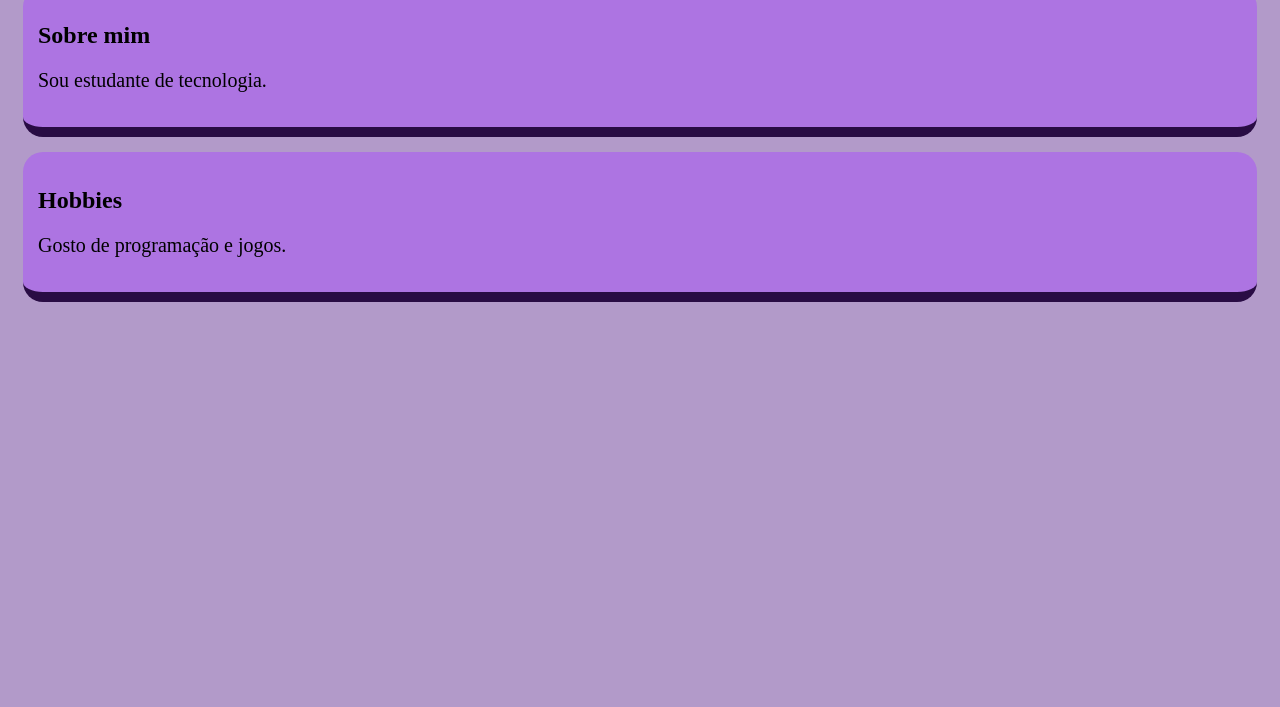
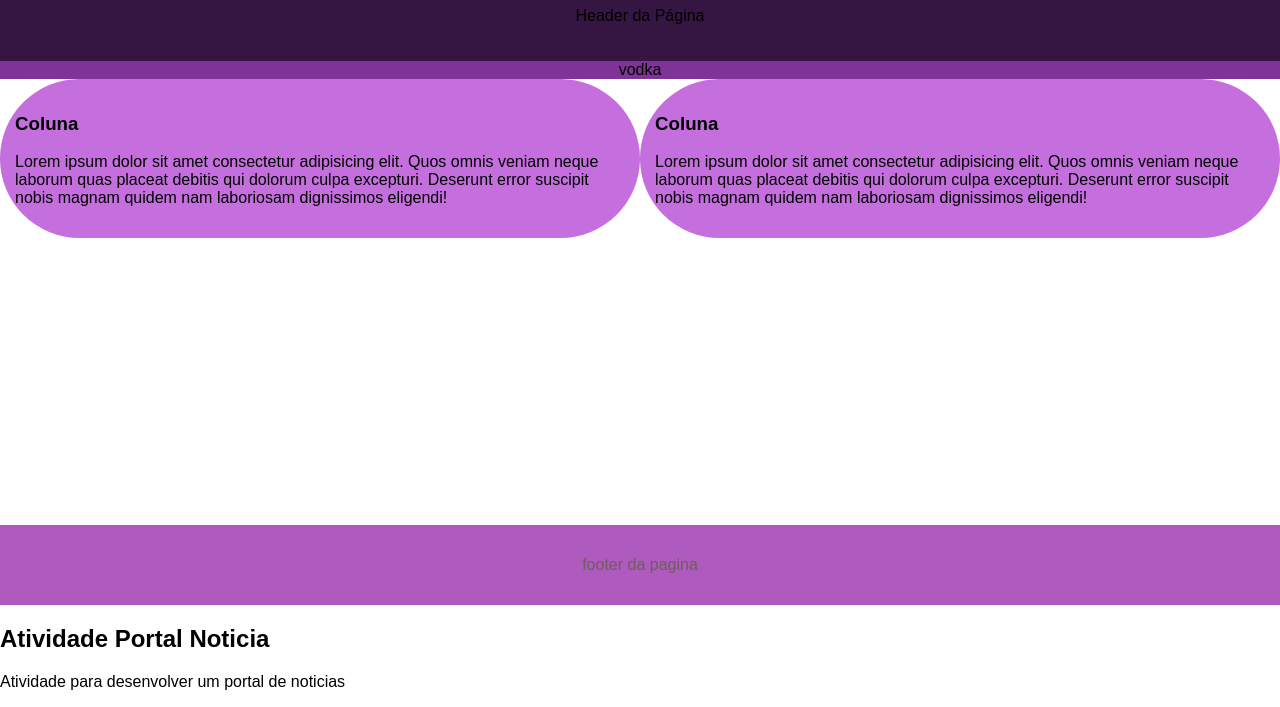
Before and after one commit to mtrindadebarbosa3-design/Portifolio-Mickeany, a plain HTML site: page index.html in a window 1280 px wide. Shown: the part 93-800 px from the top of the page. Drawn offline with Linux system fonts and the light colour scheme.

Commit message:
subindo atividade

```diff
--- a/index.html
+++ b/index.html
@@ -1,55 +1,97 @@
 <!DOCTYPE html>
-<html lang="en">
-
+<html lang="pt-br">
 <head>
     <meta charset="UTF-8">
     <meta name="viewport" content="width=device-width, initial-scale=1.0">
-    <title>Minha Página</title>
-
+    <title>Pato</title>
     <style>
-        body{
-            background-color: rgb(178, 154, 201);
-
-        }
-
-        h1{
-            color: rgb(92, 26, 26);
+        .header{
+            background-color: rgb(53, 21, 66);
+            padding: 20px;
             text-align: center;
         }
 
-        p{
-            font-size: 20px;
+        *{
+            box-sizing: border-box;
         }
 
-        div{
-            background-color: rgb(173, 116, 226);
-            padding: 15px;
-            margin: 15px;
-            border-bottom: 10px solid rgb(41, 12, 68);
-            border-radius: 20px;
-            transition: 0.1s;
+        body{
+            margin: 0;
+            min-height: 100vh;
+            display: flex;
+            flex-direction: column;
+            font-family: sans-serif;
         }
 
-        div:hover{
-            box-shadow: 5px 10px rgb(74, 51, 117);
+        .Menu{
+            background-color: rgb(127, 51, 150);
+            text-align: center;
+            overflow: hidden;
+            border-width: 100;
         }
 
-        h1:hover{
-            color: blueviolet;
+        .Menu a{
+            color: rgb(0, 0, 0);
+            padding: 14px 16px;
+        }
+
+        .Conteudo{
+            flex: 1;
+        }
+
+        .Coluna{
+            float: left;
+            padding:15px ;
+            width: 50%;
+            border-width: 100;
+            background-color: rgb(197, 111, 223);
+            border-radius: 200px;
+        }
+
+        .footer{
+            background-color: rgb(174, 90, 190);
+            color: rgb(112, 93, 93);
+            text-align: center;
+            padding: 15px;
+            clear: both;
+        }
+
+        a{
+            text-decoration: none;
+            color: black;
         }
     </style>
 </head>
+<body>
+    <div class="header">
+        <h1> Catálogo de Produtos</h1>
+        <p>Header da Página</p>
+    </div>
 
-<body>
-    <h1>Bem-vindo ao meu site</h1>
-    <div>
-        <h2>Sobre mim</h2>
-        <p>Sou estudante de tecnologia.</p>
+    <div class="Menu">
+        <a>vodka</a>
     </div>
-    <div>
-        <h2>Hobbies</h2>
-        <p>Gosto de programação e jogos.</p>
+
+    <div class="Conteudo">
+        <div class="Coluna">
+            <h3>Coluna</h3>
+            <p>Lorem ipsum dolor sit amet consectetur adipisicing elit. Quos omnis veniam neque laborum quas placeat debitis qui dolorum culpa excepturi. Deserunt error suscipit nobis magnam quidem nam laboriosam dignissimos eligendi!</p>
+        </div>
+        <div class="Coluna">
+            <h3>Coluna</h3>
+            <p>Lorem ipsum dolor sit amet consectetur adipisicing elit. Quos omnis veniam neque laborum quas placeat debitis qui dolorum culpa excepturi. Deserunt error suscipit nobis magnam quidem nam laboriosam dignissimos eligendi!</p>
+        </div>
     </div>
+
+    <div class="footer">
+        <p>footer da pagina</p>
+    </div>
+    <a href="atividades/portalnoticias.html">
+        <div>
+            <h2>Atividade Portal Noticia</h2>
+            <p>Atividade para desenvolver um portal de noticias</p>
+        </div>
+    </a>
+
 </body>
-
-</html
+</html>
```
Also changed, not shown: atividades/caralogoprodutos.html (added, +80 -0 lines), atividades/portalnoticias.html (added, +87 -0 lines), atividades/imagens/Brinco-Cores.webp (added), atividades/imagens/colar sirena.webp (added), atividades/imagens/pulseira duquesa.webp (added).
